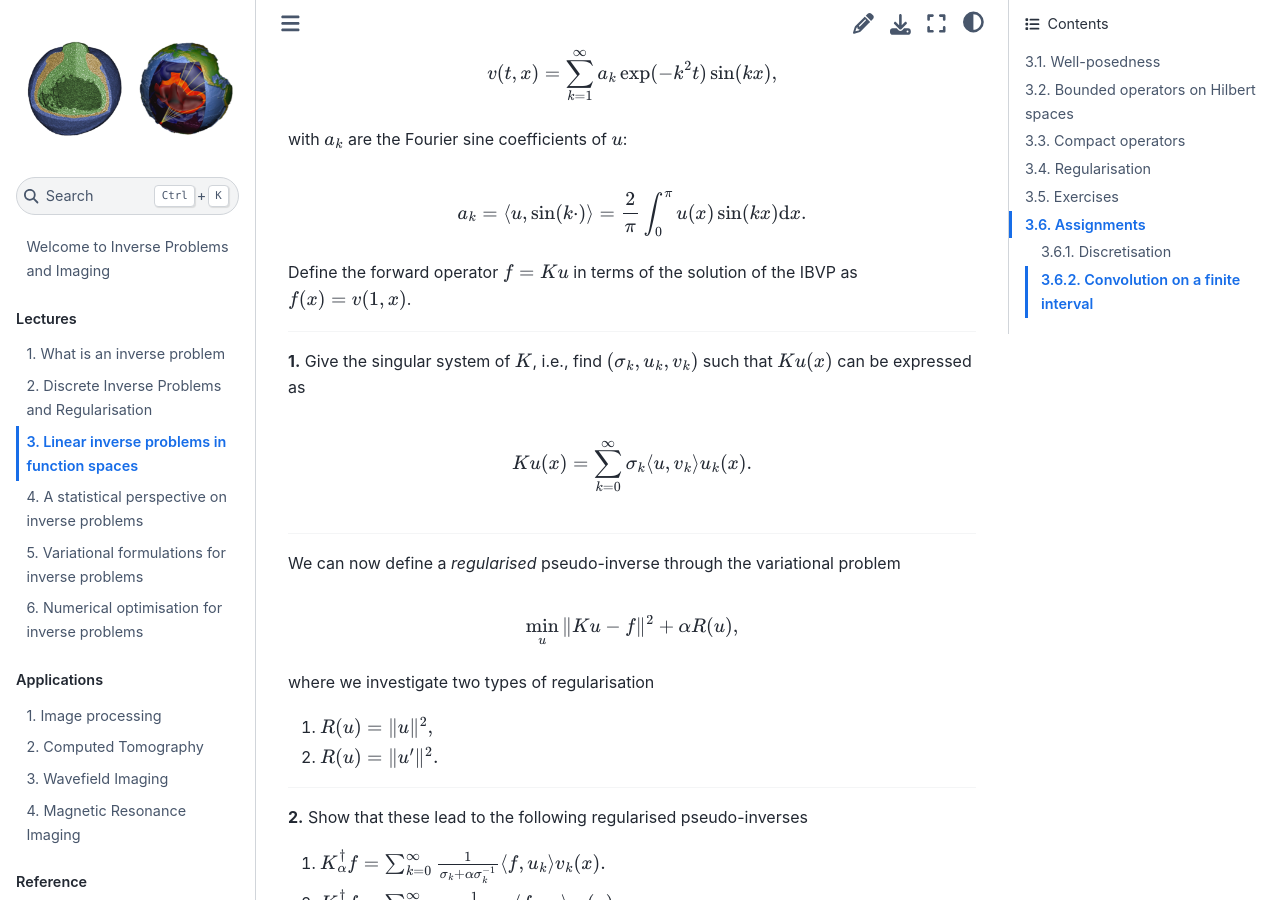
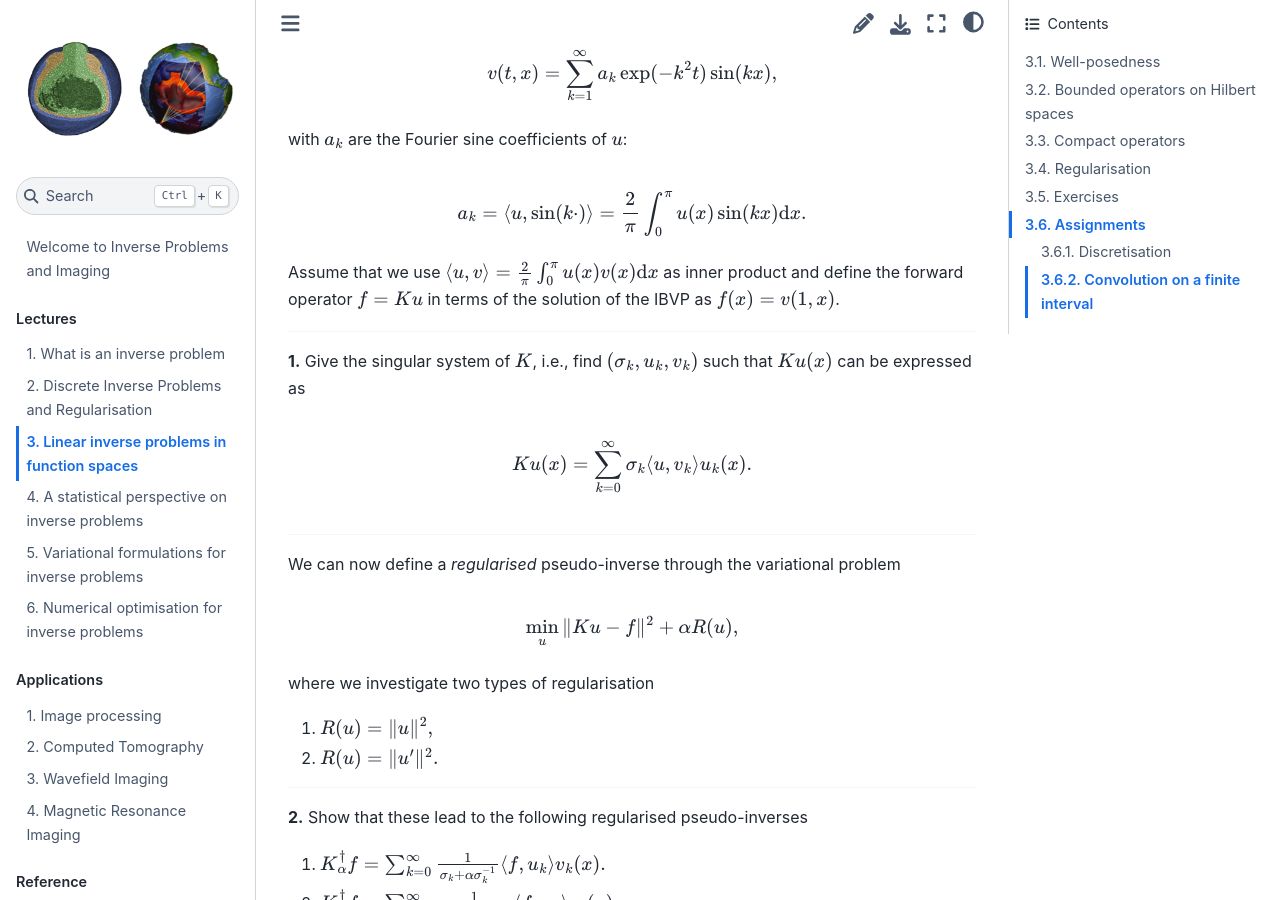
Before and after one commit to TristanvanLeeuwen/IP_and_Im_Lectures, a Jupyter Book: the page built from ip_function_spaces.md, in a window 1280 px wide and 900 px high, scrolled down 19916 px. Built offline with Jupyter Book 1.0.4 settings and Sphinx 7.4.7 and the Sphinx Book theme 1.1.4, drawn with Linux system fonts in a browser that asks for light colours; some of the changed text lies outside the part shown.

Commit message:
Update ip_function_spaces.md
Adding at some places what inner product structure is used

`````diff
--- a/ip_function_spaces.md
+++ b/ip_function_spaces.md
@@ -353,7 +353,7 @@ This immediately shows that $K^\dagger$ is not bounded. Now consider obtaining a
 
 ````{admonition} Example: Differentiation
 
-Consider
+Consider $K:L_2([0,1]) \rightarrow L_2([0,1])$ defined as
 
 $$
 Ku(x) = \int_0^x u(y)\mathrm{d}y.
@@ -970,8 +970,7 @@ with $a_k$ are the Fourier sine coefficients of $u$:
 $$
 a_k = \langle u, \sin(k\cdot) \rangle = \frac{2}{\pi}\int_0^{\pi} u(x) \sin (k x) \mathrm{d}x.
 $$
-
-Define the forward operator $f = Ku$ in terms of the solution of the IBVP as $f(x) = v(1,x)$.
+Assume that we use $ \langle u, v \rangle = \frac{2}{\pi}\int_0^{\pi} u(x) v(x) \mathrm{d}x$ as inner product and define the forward operator $f = Ku$ in terms of the solution of the IBVP as $f(x) = v(1,x)$.
 
 ---
 
`````
